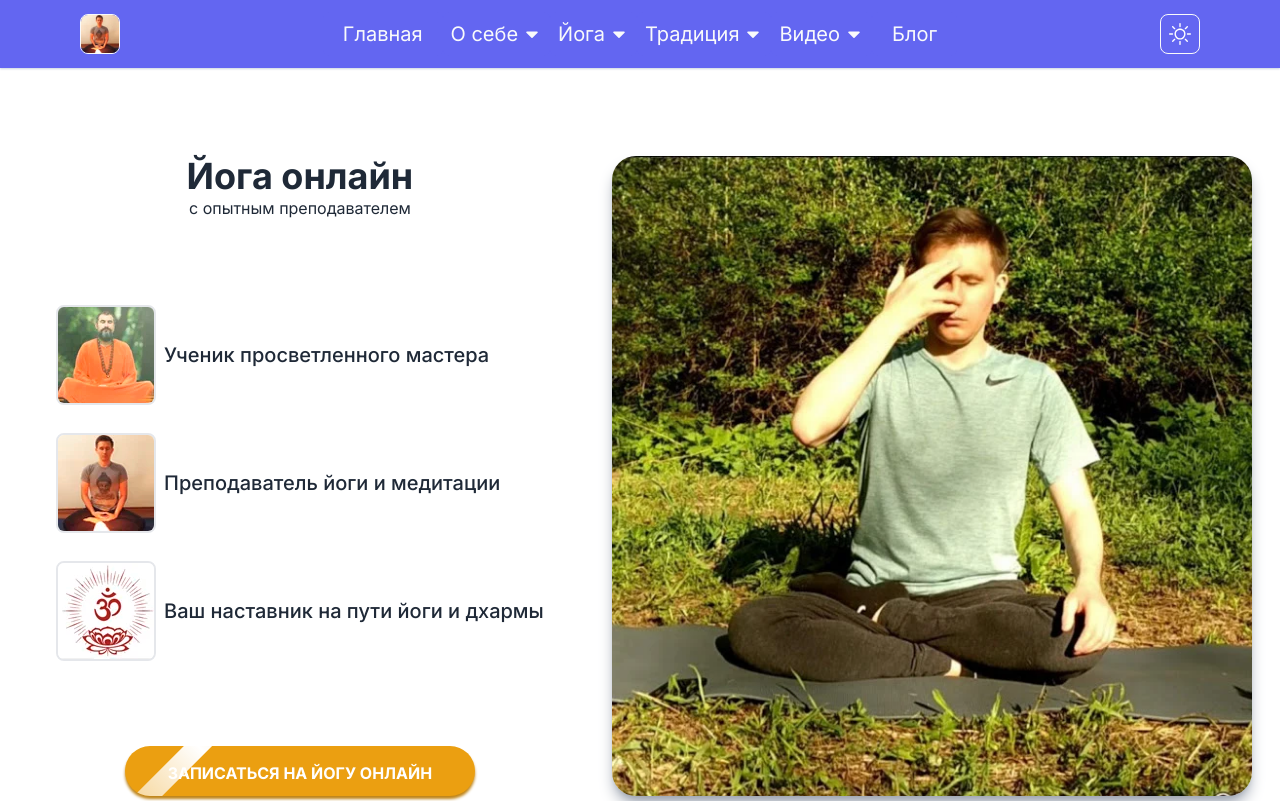
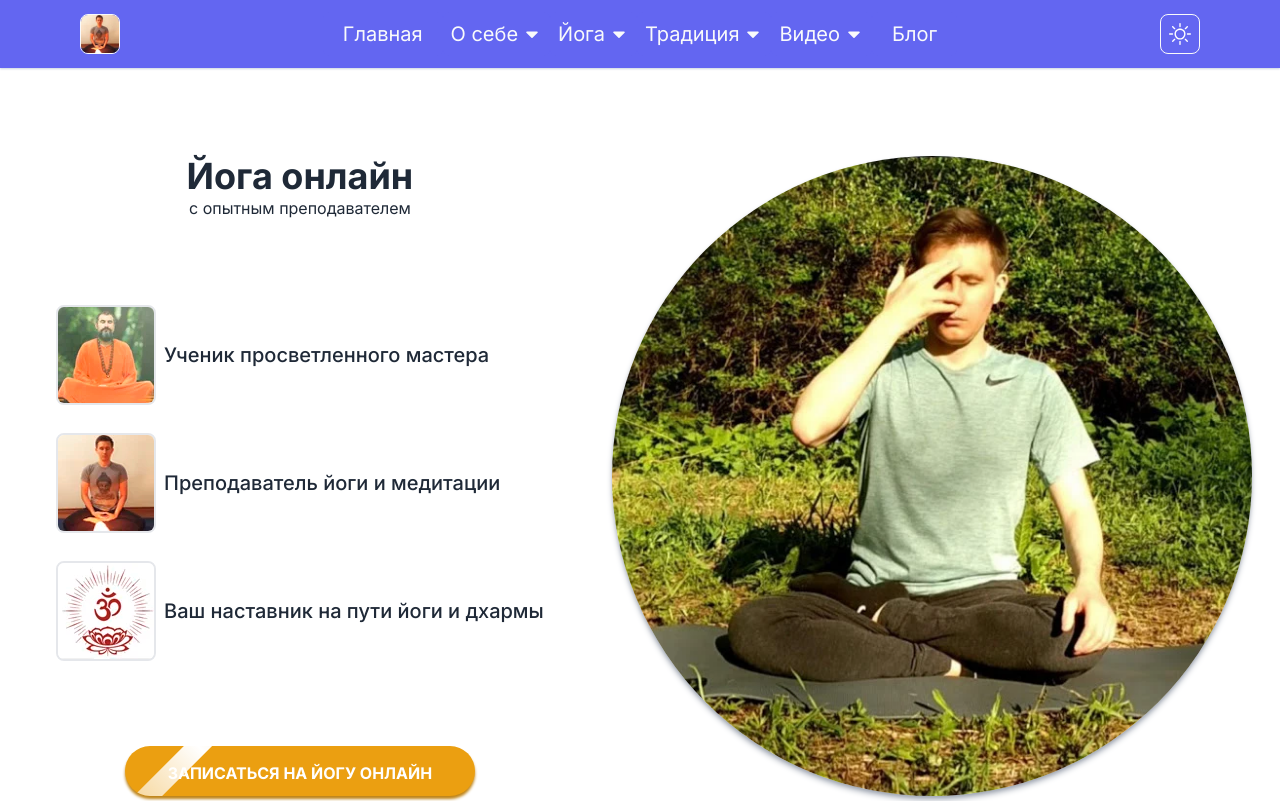
Before and after one commit to TimurTairov/tirthadeva.ru, a Next.js app: page /yoga/yogaonline in a window 1280 px wide. Shown: the top 801 px of the page. Built offline with nearby package versions, Linux system fonts and the light colour scheme.

Commit message:
commit 1.50

```diff
--- a/components/MyPhoto.jsx
+++ b/components/MyPhoto.jsx
@@ -7,7 +7,7 @@ const MyPhoto = ({ foto }) => {
         src={foto}
         alt="my foto"
         priority
-        className="mt-10 lg:mt-0 h-full w-full lg:w-[37rem] xl:w-[40rem] rounded-3xl shadow-lg dark:shadow-lg shadow-gray-400 dark:shadow-gray-400"
+        className="mt-10 lg:mt-0 h-full w-full lg:w-[37rem] xl:w-[40rem] rounded-full shadow-md dark:shadow-lg shadow-gray-400 dark:shadow-gray-400"
       />
     </div>
   )
```
Also changed, not shown: public/myPhoto-1.webp, public/myPhoto-2.webp (added).
